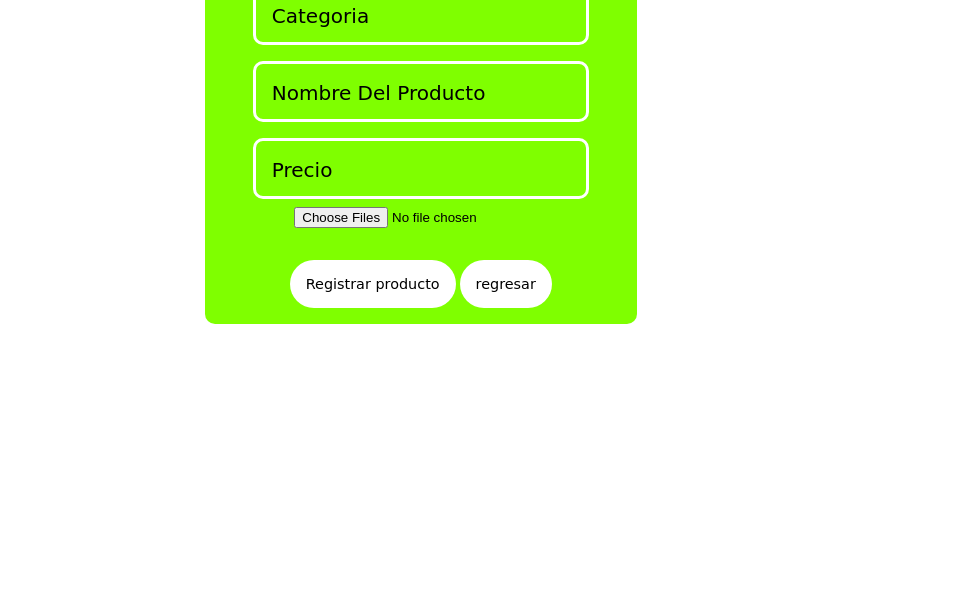
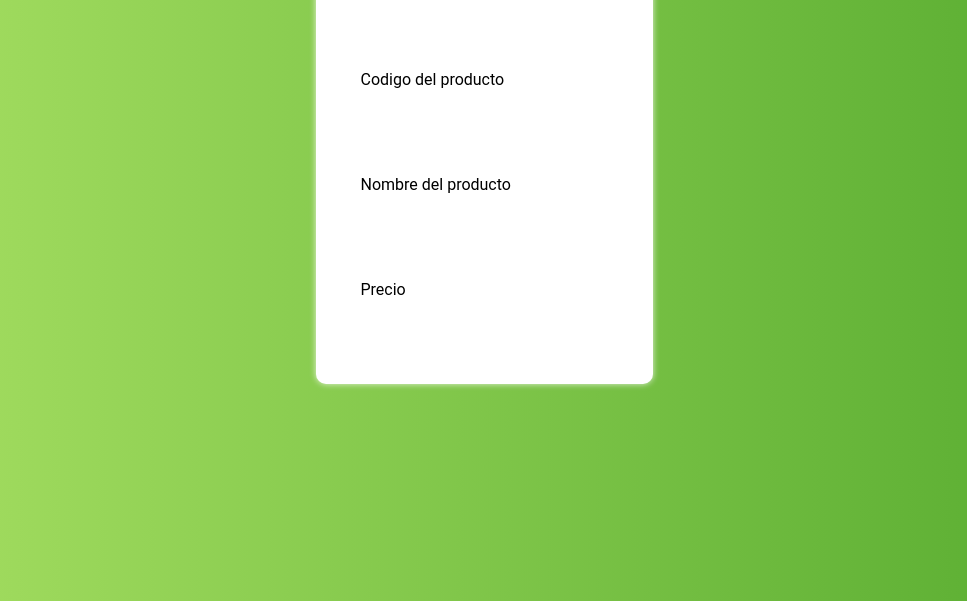
Before and after one commit to JuanseBC/Proy-Neg, a plain HTML site: page V/regprod.html in a window 1280 px wide. Shown: the part 199-800 px from the top of the page, without its empty margins (156-1123 px from the left). Drawn offline with Linux system fonts and the light colour scheme.

Commit message:
Actualizacion en el registro de los productos

```diff
--- a/V/regprod.html
+++ b/V/regprod.html
@@ -1,41 +1,45 @@
 <!DOCTYPE html>
 <html lang="en">
-
 <head>
     <meta charset="UTF-8">
-    <meta http-equiv="X-UA-Compatible" content="IE=edge">
     <meta name="viewport" content="width=device-width, initial-scale=1.0">
     <link rel="icon" type="image/png" href="../IMG/San Jose.png" sizes="any">
-    <link rel="stylesheet" type="text/css" href="../styles/regProd2.css">
-    <title>Registro producto</title>
+    <link rel="stylesheet" type="text/css" href="../styles/regProd.css">
+    <title>Registro productos</title>
 </head>
+<body>
+  <form id="form" method="post" action="">
+    <div class="form">
+        <h1>Registro productos</h1>
+        <div class="grupo">
+        <input type="text" name="" id="name" required><span class="barra"></span>
+        <label for="">Codigo del producto</label>
+    </div>
+    <div class="grupo">
+        <input type="text" name="" id="name" required><span class="barra"></span>
+        <label for="">Nombre del producto</label>
+    </div>
+    <div class="grupo">
+        <input type="text" name="" id="name" required><span class="barra"></span>
+        <label for="">Precio</label>
+    </div>
+    <!-- <div class="grupo">
+        <select type="text" name="" id="name" required> <span class="barra"></span>
+        <option selected disabled value="">
+                Seleccione la categoria
+              </option>
+              <option value="1"> Administrador</option>
+              <option value="2">Empleado</option>
+        </select>
+        <button type="submit">Registrar</button>
 
-<body>
-    <div class="container-form ">
-        <form action="../M/regprod.php" method="post" class="formulario">
-            <div>
-                <IMG class="img_principal" type="icon" SRC="../IMG/San Jose.png" style="width: 70px;  margin: 5px;">
-            </div>
-            <div class="userBox">
-                <input type="text" id="ID_produc" name="IDprod" placeholder=" " required />
-                <label>Categoria</label>
-            </div>
-            <div class="userBox">
-                <input type="text" id="Nom_prod" name="Nomprod" placeholder=" " required />
-                <label>Nombre del producto</label>
-            </div>
-            <div class="userBox" style="display: flex; justify-content: center">
-                <input type="text" id="Nom_prod" name="Nomprod" placeholder=" " required />
-                <label>Precio</label>
-            </div>
+    </div>
+    <div class="grupo">
+        <input type="file" name="" id="name" required><span class="barra"></span>
+        <label for="">Nombre</label>
+    </div>
+    </div> -->
+  </form>
 
-            <input class="env" type="file" accept=".jpg,.png" value="submit" name="subirarchivo" multiple="" required="">
-            <div>
-                <input class="textform" name="regProd" id="btn" type="submit" value="Registrar producto">
-                <a class="textform" name="regProd" id="btn" href="ADM.php">regresar</a>
-            </div>
-        </form>
-    </div>
 </body>
-
 </html>
--- /dev/null
+++ b/styles/regProd.css
@@ -0,0 +1,42 @@
+body {
+    font-family: 'Roboto';
+    background: #56ab2f;
+     /* fallback for old browsers */
+background: -webkit-linear-gradient(to right, #a8e063, #56ab2f);
+/* Chrome 10-25, Safari 5.1-6 */
+background: linear-gradient(to right, #a8e063, #56ab2f);
+ /* W3C, IE 10+/ Edge, Firefox 16+, Chrome 26+, Opera 12+, Safari 7+ */
+height: 650px;
+display: flex;
+justify-content: center;
+align-items: center;
+}
+h1 {
+    text-align: center;
+    font-weight: 700;
+}
+
+form {
+    background: #fff;
+    padding: 40px 0;
+    box-shadow: 0 0 6px 0 rgb(255, 255, 255, 0.8);
+    border-radius: 10px;
+}
+.form {
+    width: 100%;
+    margin: auto;
+}
+form .grupo{
+    position: relative;
+    margin: 45px ;
+}
+input{
+    background: none;
+    color: c6c6c6;
+    font-size: 18px;
+    padding: 10px 10px 10px 5px;
+    display: block;
+    width: 100%;
+    border: none;
+    border-bottom: 1px solid var(--colorTextos);
+}
```
Also changed, not shown: V/Prodcrea.html (deleted, +0 -11 lines), V/package.json (deleted, +0 -9 lines), V/regprod2.html (added, +43 -0 lines), index.html (+3 -3 lines), styles/busprod.css (added, +11 -0 lines), styles/ADM11.css (renamed from styles/ADM10.css), 3 other files.
